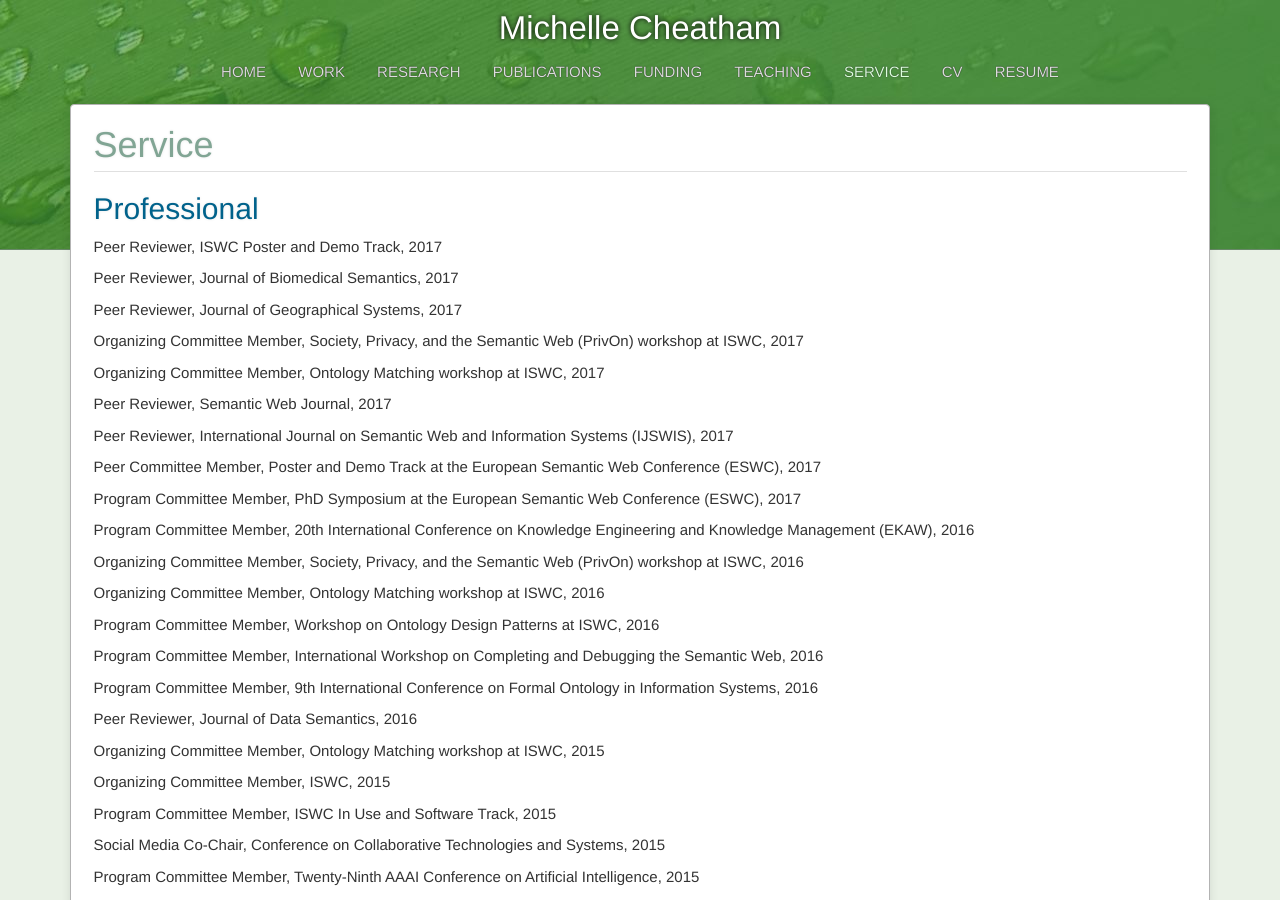
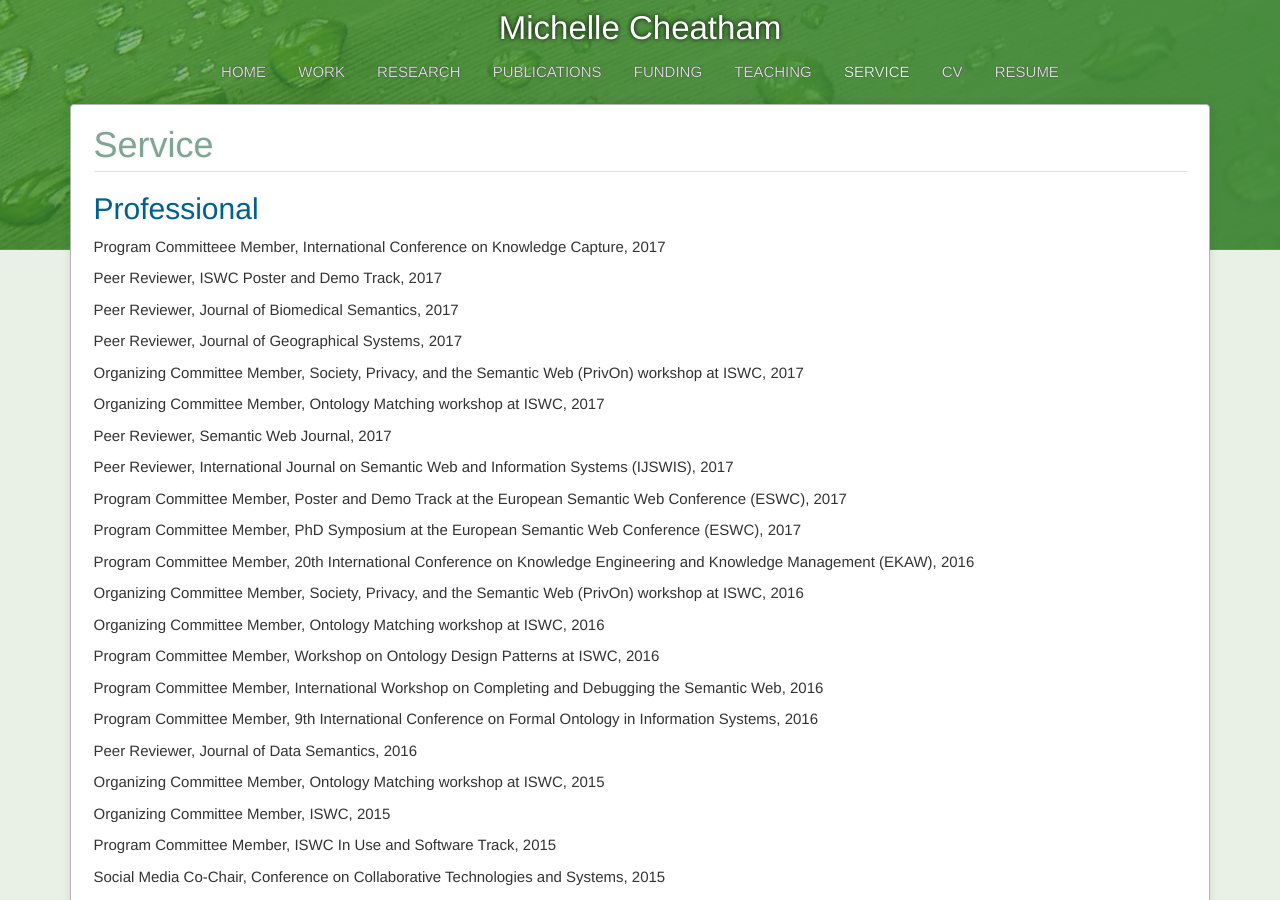
Before and after one commit to mcheatham/mcheatham.github.io, a Jekyll site: the page built from service.md, in a window 1280 px wide and 900 px high. Built offline with Jekyll 4.4.1, drawn with Linux system fonts in a browser that asks for light colours.

Commit message:
Added K-Cap reviewing

```diff
--- a/_data/service.yaml
+++ b/_data/service.yaml
@@ -1,3 +1,8 @@
+- job: Program Committeee Member
+  organization: International Conference on Knowledge Capture
+  date: 2017
+  type: professional
+
 - job: Peer Reviewer
   organization: ISWC Poster and Demo Track
   date: 2017
@@ -33,7 +38,7 @@
   date: 2017
   type: professional
 
-- job: Peer Committee Member
+- job: Program Committee Member
   organization: Poster and Demo Track at the European Semantic Web Conference (ESWC)
   date: 2017
   type: professional
```
